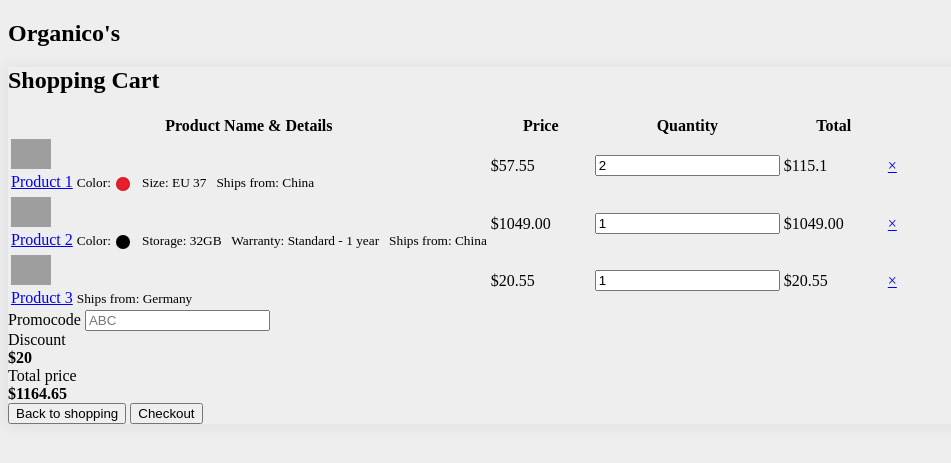
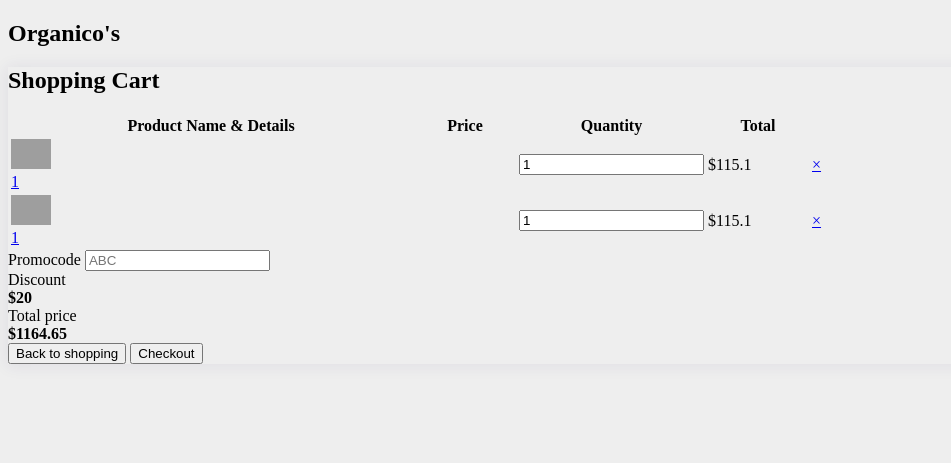
Before and after one commit to Lucahosilva/loja_Organicos-squad-07, a Flask app: page /finalizar in a window 1280 px wide. Shown: the top 463 px of the page, without its empty margins (0-951 px from the left). Run offline with Flask 2, Linux system fonts and the light colour scheme; parts of the project's set-up code (start-up, migrations or seed data) failed here and were passed over; grey boxes are pictures that could not be loaded.

Commit message:
pequenos ajustes

```diff
--- a/projeto2_lucas_silva/app.py
+++ b/projeto2_lucas_silva/app.py
@@ -3,11 +3,10 @@
 import pandas as pd
 
 
+
 app = Flask(__name__)
 catalogo = pd.read_csv('projeto2_lucas_silva/catalogo.csv', sep=';')
-cart = pd.DataFrame({"Produto:":[],"valor":[], "Quantidade":[]})
-
-#print(catalogo)
+cart = pd.DataFrame({"Produto":[],"valor":[], "Quantidade":[]})
 
 @app.route('/carrinho/<pag>')
 def carrinho(pag):
@@ -22,13 +21,10 @@
 
         return redirect ('/carrinho/1')
 
-
-
-
-
 @app.route('/finalizar')
 def finalizar():
-    return render_template('Checkout.html')
+    return render_template('Checkout.html' ,cart =cart)
+
 
 
 
--- a/projeto2_lucas_silva/templates/Checkout.html
+++ b/projeto2_lucas_silva/templates/Checkout.html
@@ -29,68 +29,22 @@
                     </tr>
                   </thead>
                   <tbody>
-
+                    {% for index,row in cart.iterrows()%}
                     <tr>
                       <td class="p-4">
                         <div class="media align-items-center">
                           <img src="https://bootdey.com/img/Content/avatar/avatar1.png" class="d-block ui-w-40 ui-bordered mr-4" alt="">
-                          <div class="media-body">
-                            <a href="#" class="d-block text-dark">Product 1</a>
-                            <small>
-                              <span class="text-muted">Color:</span>
-                              <span class="ui-product-color ui-product-color-sm align-text-bottom" style="background:#e81e2c;"></span> &nbsp;
-                              <span class="text-muted">Size: </span> EU 37 &nbsp;
-                              <span class="text-muted">Ships from: </span> China
-                            </small>
+                          <div >
+                            <a href="#" class="d-block text-dark">{{row['Produto']}}</a>
                           </div>
                         </div>
                       </td>
-                      <td class="text-right font-weight-semibold align-middle p-4">$57.55</td>
-                      <td class="align-middle p-4"><input type="text" class="form-control text-center" value="2"></td>
+                      <td class="text-right font-weight-semibold align-middle p-4">{{row['Valor']}}</td>
+                      <td class="align-middle p-4"><input type="number" class="form-control text-center" value="{{row['Quantidade']}}"></td>
                       <td class="text-right font-weight-semibold align-middle p-4">$115.1</td>
                       <td class="text-center align-middle px-0"><a href="#" class="shop-tooltip close float-none text-danger" title="" data-original-title="Remove">×</a></td>
                     </tr>
-
-                    <tr>
-                      <td class="p-4">
-                        <div class="media align-items-center">
-                          <img src="https://bootdey.com/img/Content/avatar/avatar6.png" class="d-block ui-w-40 ui-bordered mr-4" alt="">
-                          <div class="media-body">
-                            <a href="#" class="d-block text-dark">Product 2</a>
-                            <small>
-                              <span class="text-muted">Color:</span>
-                              <span class="ui-product-color ui-product-color-sm align-text-bottom" style="background:#000;"></span> &nbsp;
-                              <span class="text-muted">Storage: </span> 32GB &nbsp;
-                              <span class="text-muted">Warranty: </span> Standard - 1 year &nbsp;
-                              <span class="text-muted">Ships from: </span> China
-                            </small>
-                          </div>
-                        </div>
-                      </td>
-                      <td class="text-right font-weight-semibold align-middle p-4">$1049.00</td>
-                      <td class="align-middle p-4"><input type="text" class="form-control text-center" value="1"></td>
-                      <td class="text-right font-weight-semibold align-middle p-4">$1049.00</td>
-                      <td class="text-center align-middle px-0"><a href="#" class="shop-tooltip close float-none text-danger" title="" data-original-title="Remove">×</a></td>
-                    </tr>
-
-                    <tr>
-                      <td class="p-4">
-                        <div class="media align-items-center">
-                          <img src="https://bootdey.com/img/Content/avatar/avatar2.png" class="d-block ui-w-40 ui-bordered mr-4" alt="">
-                          <div class="media-body">
-                            <a href="#" class="d-block text-dark">Product 3</a>
-                            <small>
-                              <span class="text-muted">Ships from: </span> Germany
-                            </small>
-                          </div>
-                        </div>
-                      </td>
-                      <td class="text-right font-weight-semibold align-middle p-4">$20.55</td>
-                      <td class="align-middle p-4"><input type="text" class="form-control text-center" value="1"></td>
-                      <td class="text-right font-weight-semibold align-middle p-4">$20.55</td>
-                      <td class="text-center align-middle px-0"><a href="#" class="shop-tooltip close float-none text-danger" title="" data-original-title="Remove">×</a></td>
-                    </tr>
-
+                    {% endfor %}
                   </tbody>
                 </table>
               </div>
```
Also changed, not shown: projeto2_lucas_silva/cart.csv (+4 -3 lines).
